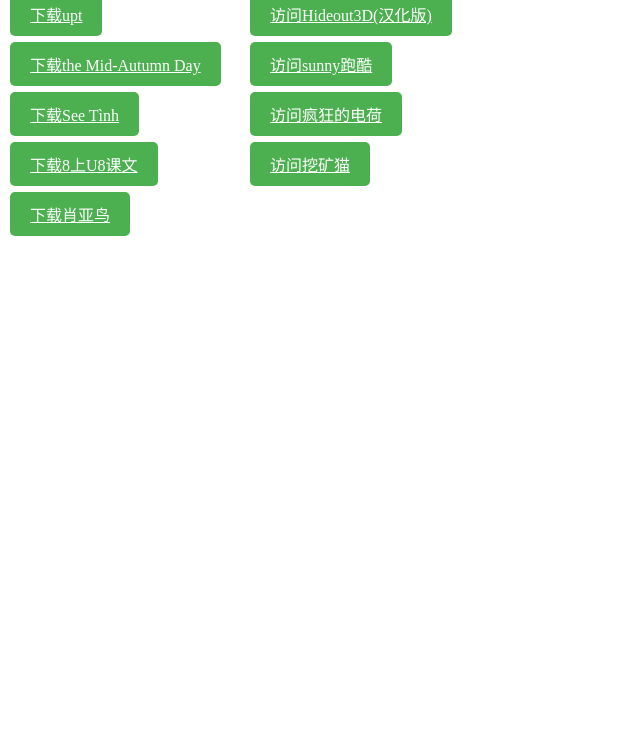
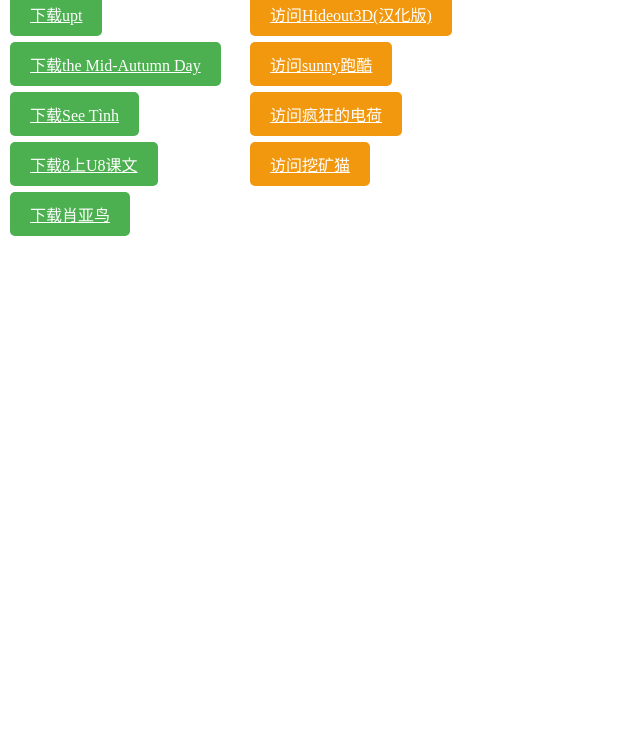
Before and after one commit to wxs2010/wxs2010.github.io, a plain HTML site: page index.html in a window 1280 px wide. Shown: the part 68-800 px from the top of the page, without its empty margins (0-640 px from the left). Drawn offline with Linux system fonts and the light colour scheme.

Commit message:
Update index.html

```diff
--- a/index.html
+++ b/index.html
@@ -19,7 +19,7 @@
       left: 250px;
       top: 60px;
       padding: 10px 20px;
-      background-color: #4CAF50;
+      background-color: #f1980f;
       color: white;
       border-radius: 5px;
     }
```
